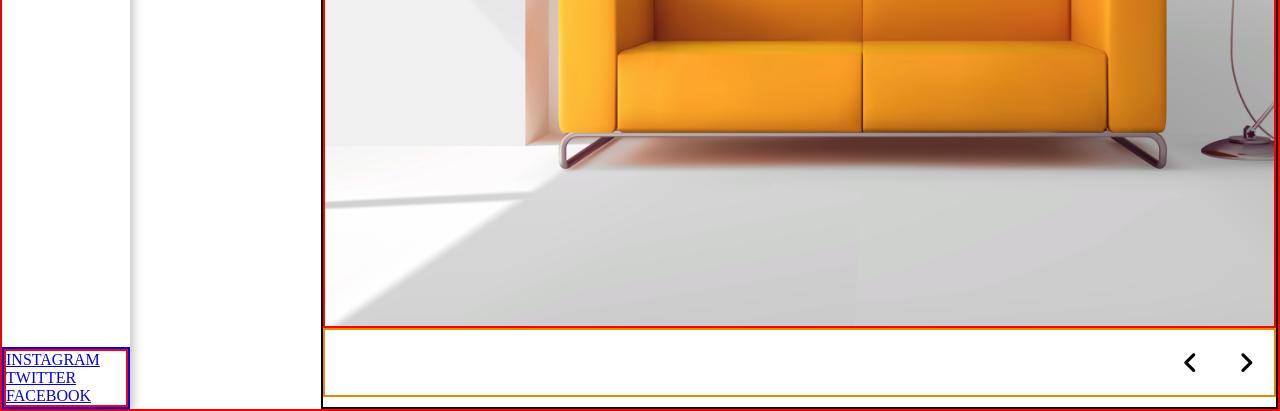
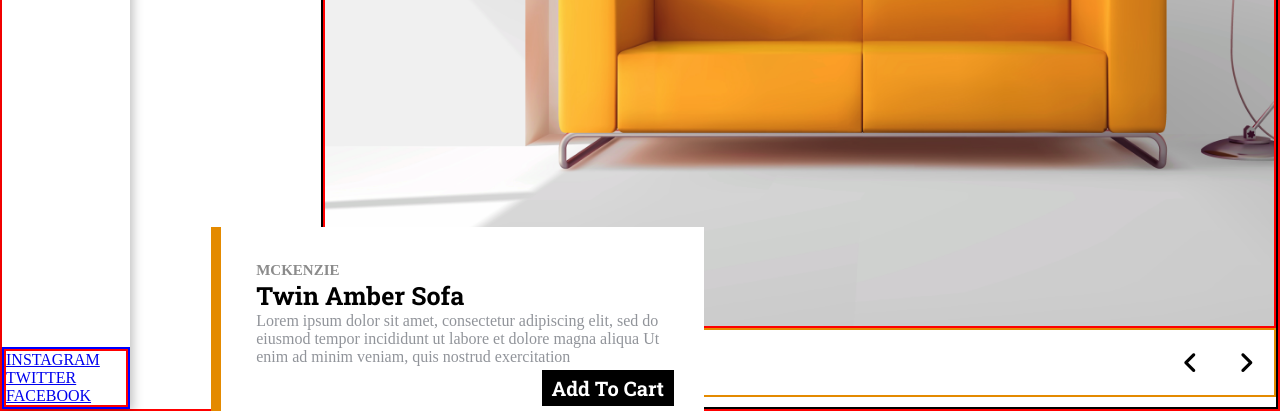
Before and after one commit to Tosmel2/SofaShop, a plain HTML site: page index.html in a window 1280 px wide. Shown: the part 389-800 px from the top of the page. Drawn offline with Linux system fonts and the light colour scheme.

Commit message:
sofashop website built with HTML ,CSS & JS

```diff
--- a/index.html
+++ b/index.html
@@ -44,6 +44,17 @@
       </div>
     </div>
   </section>
+  <div class="sofa-placecard-container">
+    <div class="sofa-placecard">
+      <h3>MCKENZIE</h3>
+      <h1>Twin Amber Sofa</h1>
+      <p>Lorem ipsum dolor sit amet, consectetur adipiscing elit,
+        sed do eiusmod tempor incididunt ut labore et dolore magna
+        aliqua Ut enim ad minim veniam, quis nostrud exercitation
+      </p>
+      <a href="#">Add To Cart</a>
+    </div>
+  </div>
 
 </body>
 </html>
--- a/style.css
+++ b/style.css
@@ -17,7 +17,6 @@
   /* border: 2px solid green; */
   background: #FFFFFF;
   box-shadow: 3px 2px 10px 0px rgba(0, 0, 0, 0.25);
-  /* box-shadow: 0px 2px 30px rgba(0, 0, 0, 0.153573); */
 }
 .hero-container .sofa-left{
   display: flex;
@@ -101,3 +100,44 @@
   font-family: 'Roboto Slab', serif;
   line-height: 50px;
 }
+
+
+/* =================sofa placecard================== */
+.sofa-placecard-container{
+  display: flex;
+  position: relative;
+  width: 55%;
+}
+.sofa-placecard{
+  position: absolute;
+  left: 30%;
+  bottom: 30%;
+  background-color: #fff;
+  padding: 35px;
+  border-left: 10px solid #E48A00;
+}
+.sofa-placecard h3{
+  color: #8B8B8B;
+  font-size: 15px;
+}
+.sofa-placecard p{
+  margin-bottom: 10px;
+  color: #91949A;
+}
+.sofa-placecard h1{
+  font-size: 25px;
+  font-weight: 600;
+  font-family: 'Roboto Slab', serif;
+}
+.sofa-placecard a{
+  text-decoration: none;
+  background-color: #000;
+  color: #fff;
+  font-size: 20px;
+  font-weight: 600;
+  font-family: 'Roboto Slab', serif;
+  padding: 5px 10px;
+  position: absolute;
+  right: 30px;
+  bottom: 5px;
+}
```
